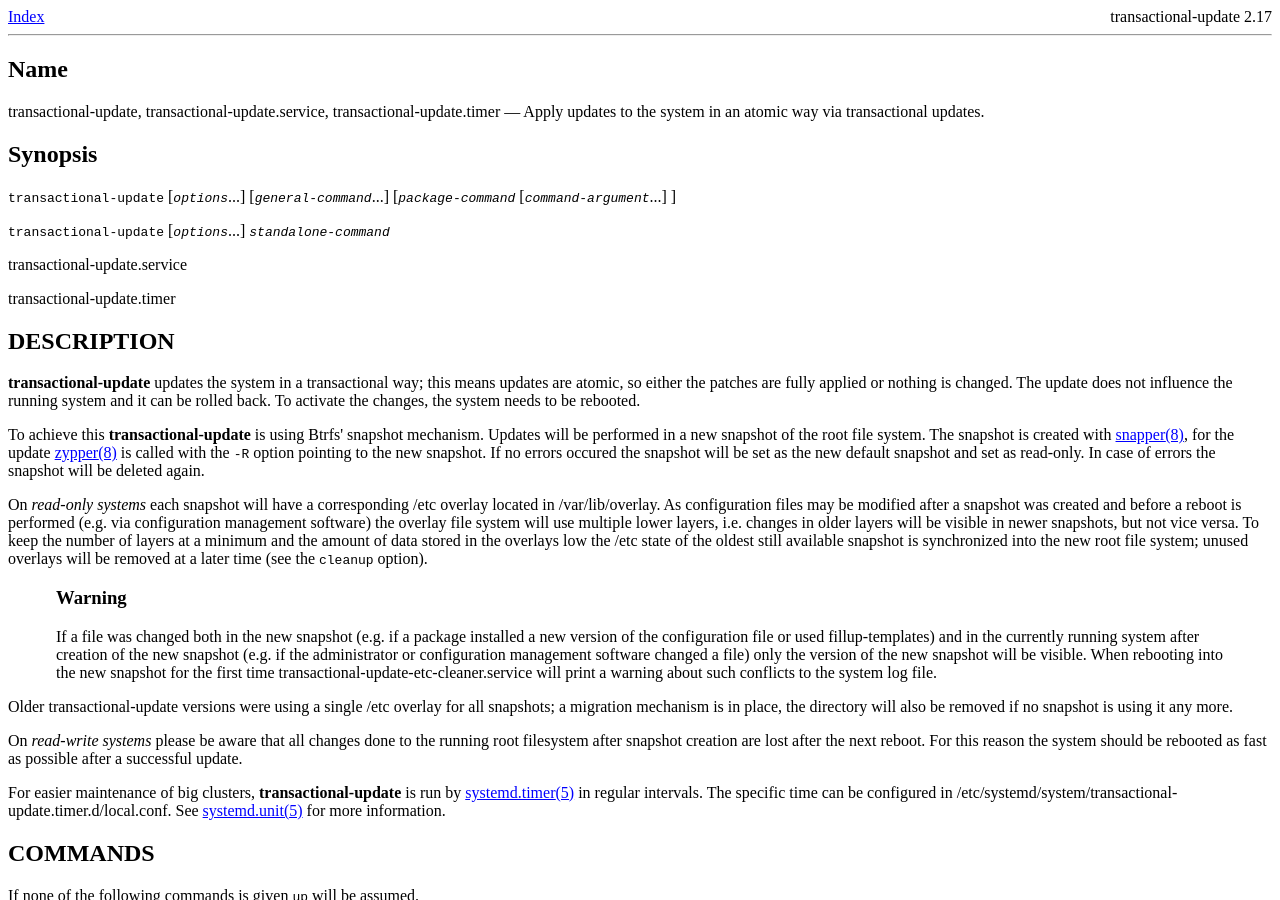
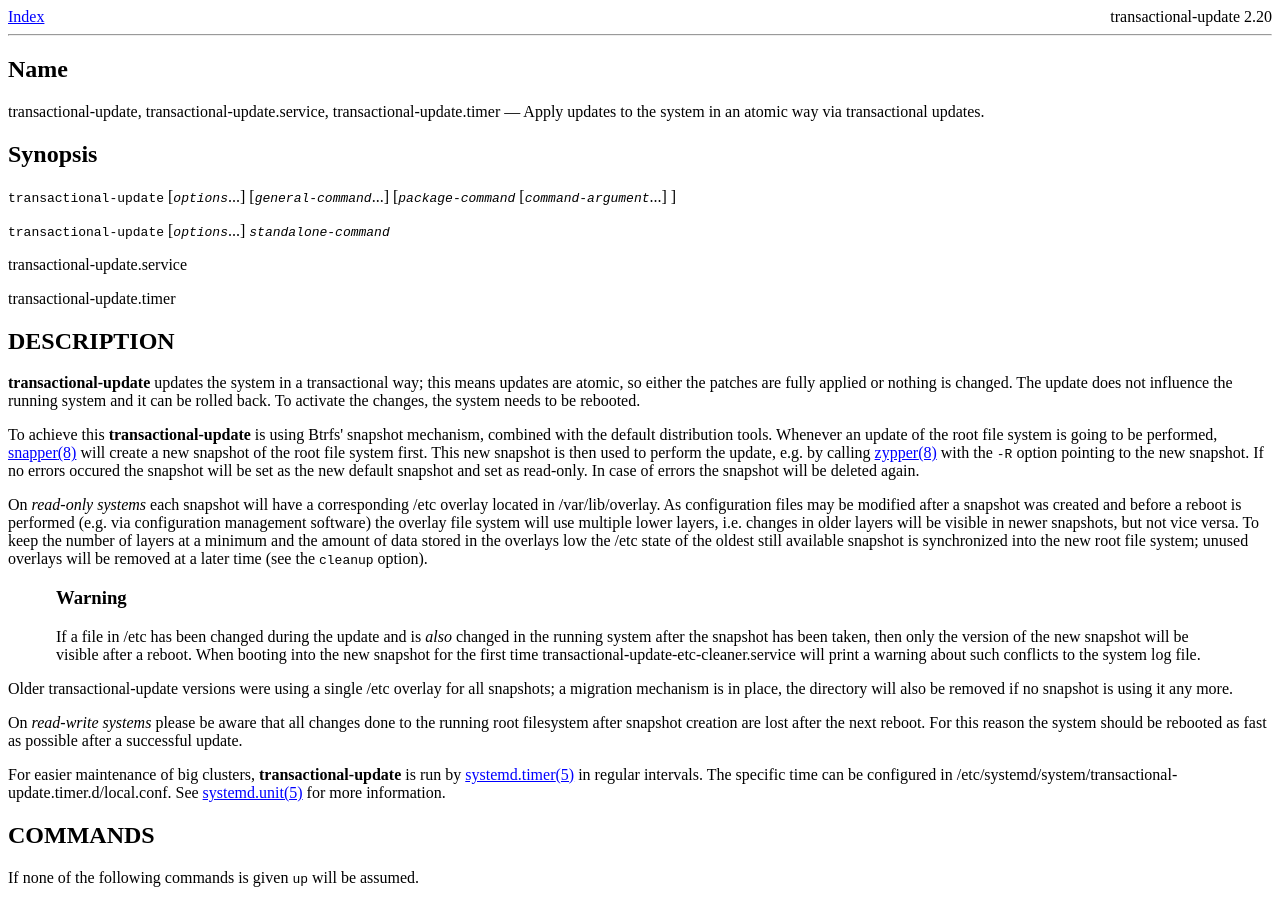
Before and after one commit to kubic-project/kubic-o-o, a Jekyll site: the page documentation/man-pages/transactional-update.8.html, which Jekyll copies as it is, in a window 1280 px wide and 900 px high. Built offline with Jekyll 4.4.1, drawn with Linux system fonts in a browser that asks for light colours.

Commit message:
Update documentation

```diff
--- a/documentation/man-pages/transactional-update.8.html
+++ b/documentation/man-pages/transactional-update.8.html
@@ -15,7 +15,7 @@
     h1:hover > a.headerlink, h2:hover > a.headerlink, h3:hover > a.headerlink, dt:hover > a.headerlink {
       visibility: visible;
     }
-  </style><a xmlns:ss="http://docbook.sf.net/xmlns/string.subst/1.0" xmlns:exsl="http://exslt.org/common" href="transactional-update.index.html">Index </a><span xmlns:ss="http://docbook.sf.net/xmlns/string.subst/1.0" xmlns:exsl="http://exslt.org/common" style="float:right">transactional-update 2.17</span><hr xmlns:ss="http://docbook.sf.net/xmlns/string.subst/1.0" xmlns:exsl="http://exslt.org/common"><div class="refentry"><a name="transactional-update.8"></a><div class="titlepage"></div><div class="refnamediv"><a name="name"></a><h2>Name</h2><p>transactional-update, transactional-update.service, transactional-update.timer — Apply updates to the system in an atomic way via transactional
+  </style><a xmlns:ss="http://docbook.sf.net/xmlns/string.subst/1.0" xmlns:exsl="http://exslt.org/common" href="transactional-update.index.html">Index </a><span xmlns:ss="http://docbook.sf.net/xmlns/string.subst/1.0" xmlns:exsl="http://exslt.org/common" style="float:right">transactional-update 2.20</span><hr xmlns:ss="http://docbook.sf.net/xmlns/string.subst/1.0" xmlns:exsl="http://exslt.org/common"><div class="refentry"><a name="transactional-update.8"></a><div class="titlepage"></div><div class="refnamediv"><a name="name"></a><h2>Name</h2><p>transactional-update, transactional-update.service, transactional-update.timer — Apply updates to the system in an atomic way via transactional
     updates.</p></div><div class="refsynopsisdiv"><a name="synopsis"></a><h2>Synopsis</h2><div class="cmdsynopsis"><p><code class="command">transactional-update</code>  [<em class="replaceable"><code>options</code></em>...] [<em class="replaceable"><code>general-command</code></em>...] [<em class="replaceable"><code>package-command</code></em>
          [<em class="replaceable"><code>command-argument</code></em>...]
       ]</p></div><div class="cmdsynopsis"><p><code class="command">transactional-update</code>  [<em class="replaceable"><code>options</code></em>...]  <em class="replaceable"><code>standalone-command</code></em> </p></div><p>transactional-update.service</p><p>transactional-update.timer</p></div><div class="refsect1"><a name="description"></a><h2 id="DESCRIPTION">DESCRIPTION<a class="headerlink" title="Permalink to this headline" href="#DESCRIPTION">¶</a></h2><p><span class="command"><strong>transactional-update</strong></span> updates the system
@@ -25,12 +25,13 @@ running system and it can be rolled back. To activate the changes, the system
 needs to be rebooted.
 </p><p>
 To achieve this <span class="command"><strong>transactional-update</strong></span> is using Btrfs'
-snapshot mechanism. Updates will be performed in a new snapshot of the root
-file system. The snapshot is created with
-<a xmlns:ss="http://docbook.sf.net/xmlns/string.subst/1.0" xmlns:exsl="http://exslt.org/common" href="http://snapper.io/manpages/snapper.html"><span class="citerefentry"><span class="refentrytitle">snapper</span>(8)</span></a>,
-for the update
+snapshot mechanism, combined with the default distribution tools. Whenever an
+update of the root file system is going to be performed,
+<a xmlns:ss="http://docbook.sf.net/xmlns/string.subst/1.0" xmlns:exsl="http://exslt.org/common" href="http://snapper.io/manpages/snapper.html"><span class="citerefentry"><span class="refentrytitle">snapper</span>(8)</span></a>
+will create a new snapshot of the root file system first. This new snapshot is
+then used to perform the update, e.g. by calling
 <a xmlns:ss="http://docbook.sf.net/xmlns/string.subst/1.0" xmlns:exsl="http://exslt.org/common" href="https://en.opensuse.org/SDB:Zypper_manual_(plain)"><span class="citerefentry"><span class="refentrytitle">zypper</span>(8)</span></a>
-is called with the <code class="option">-R</code> option pointing to the new snapshot.
+with the <code class="option">-R</code> option pointing to the new snapshot.
 If no errors occured the snapshot will be set as the new default snapshot and
 set as read-only. In case of errors the snapshot will be deleted again.
 </p><p>
@@ -46,12 +47,11 @@ amount of data stored in the overlays low the
 snapshot is synchronized into the new root file system; unused overlays will be
 removed at a later time (see the <code class="option">cleanup</code> option).
 </p><div class="warning" style="margin-left: 0.5in; margin-right: 0.5in;"><h3 class="title">Warning</h3>
-If a file was changed both in the new snapshot (e.g. if a package installed a
-new version of the configuration file or used fillup-templates) and in the
-currently running system after creation of the new snapshot (e.g. if the
-administrator or configuration management software changed a file) only the
-version of the new snapshot will be visible. When rebooting into the new
-snapshot for the first time
+If a file in /etc has been changed
+during the update and is <span class="emphasis"><em>also</em></span> changed in the running
+system after the snapshot has been taken, then only the version of the new
+snapshot will be visible after a reboot.
+When booting into the new snapshot for the first time
 transactional-update-etc-cleaner.service will print a
 warning about such conflicts to the system log file.
 </div><p>
```
Also changed, not shown: documentation/man-pages/transactional-update.conf.5.html (+7 -1 lines), documentation/man-pages/transactional-update.index.html (+1 -1 lines).
